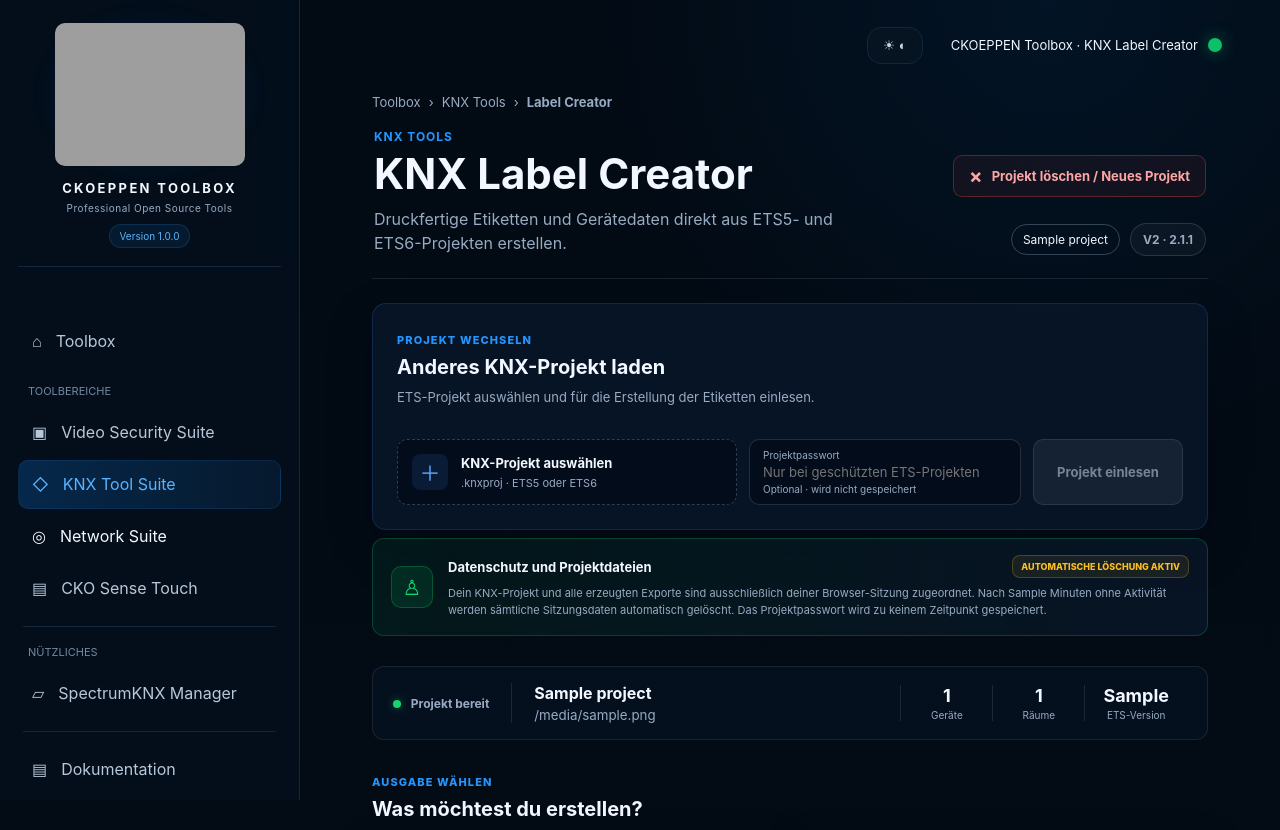
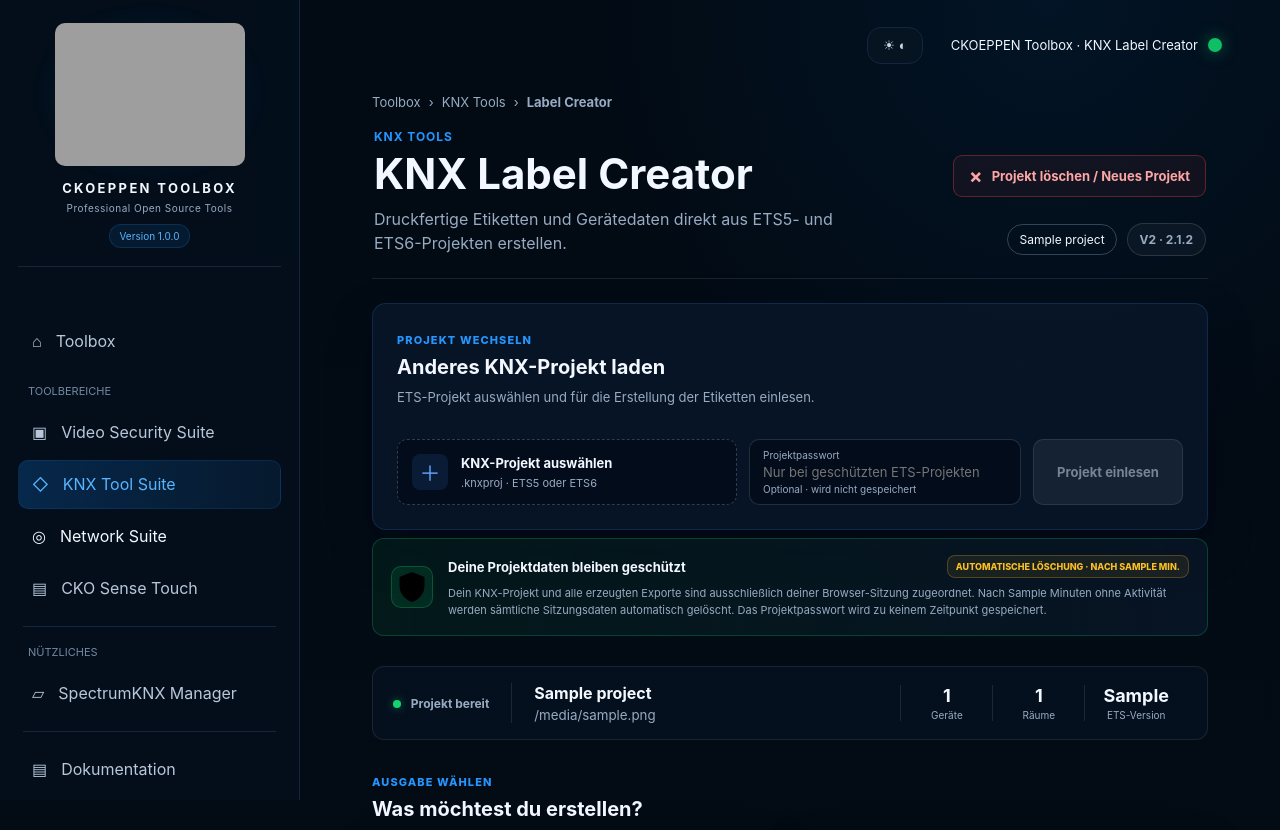
Before and after one commit to chregu1973/KNX-Project-Tools-by-cko-hbTec, a Python web app: template app/templates/dashboard.html in a window 1280 px wide. Shown: the top 830 px of the page. Run offline with Jinja, Linux system fonts and the light colour scheme; the template is opened without the code that fills it: most values are stand-ins (such as "Sample title", 1, 10 or a date in 2020); grey boxes are pictures that could not be loaded.

Commit message:
Sicherheitskarte mit Schildsymbol hervorheben

```diff
--- a/app/templates/dashboard.html
+++ b/app/templates/dashboard.html
@@ -44,7 +44,7 @@
             </span>
         {% endif %}
 
-        <span class="lc-version">V2 · 2.1.1</span>
+        <span class="lc-version">V2 · 2.1.2</span>
     </div>
 </header>
 
@@ -121,12 +121,17 @@
     </form>
 </section>
 <section class="lc-privacy-card">
-    <div class="lc-privacy-icon" aria-hidden="true">♙</div>
+    <div class="lc-privacy-icon" aria-hidden="true">
+        <svg viewBox="0 0 24 24" focusable="false">
+            <path d="M12 3 4.5 6v5.2c0 4.7 3.1 8.1 7.5 9.8 4.4-1.7 7.5-5.1 7.5-9.8V6L12 3Z"></path>
+            <path d="m8.5 12 2.2 2.2 4.8-5"></path>
+        </svg>
+    </div>
 
     <div class="lc-privacy-content">
         <div class="lc-privacy-title">
-            <strong>Datenschutz und Projektdateien</strong>
-            <span>Automatische Löschung aktiv</span>
+            <strong>Deine Projektdaten bleiben geschützt</strong>
+            <span>Automatische Löschung · nach {{ session_ttl_minutes }} Min.</span>
         </div>
 
         <p>
```
